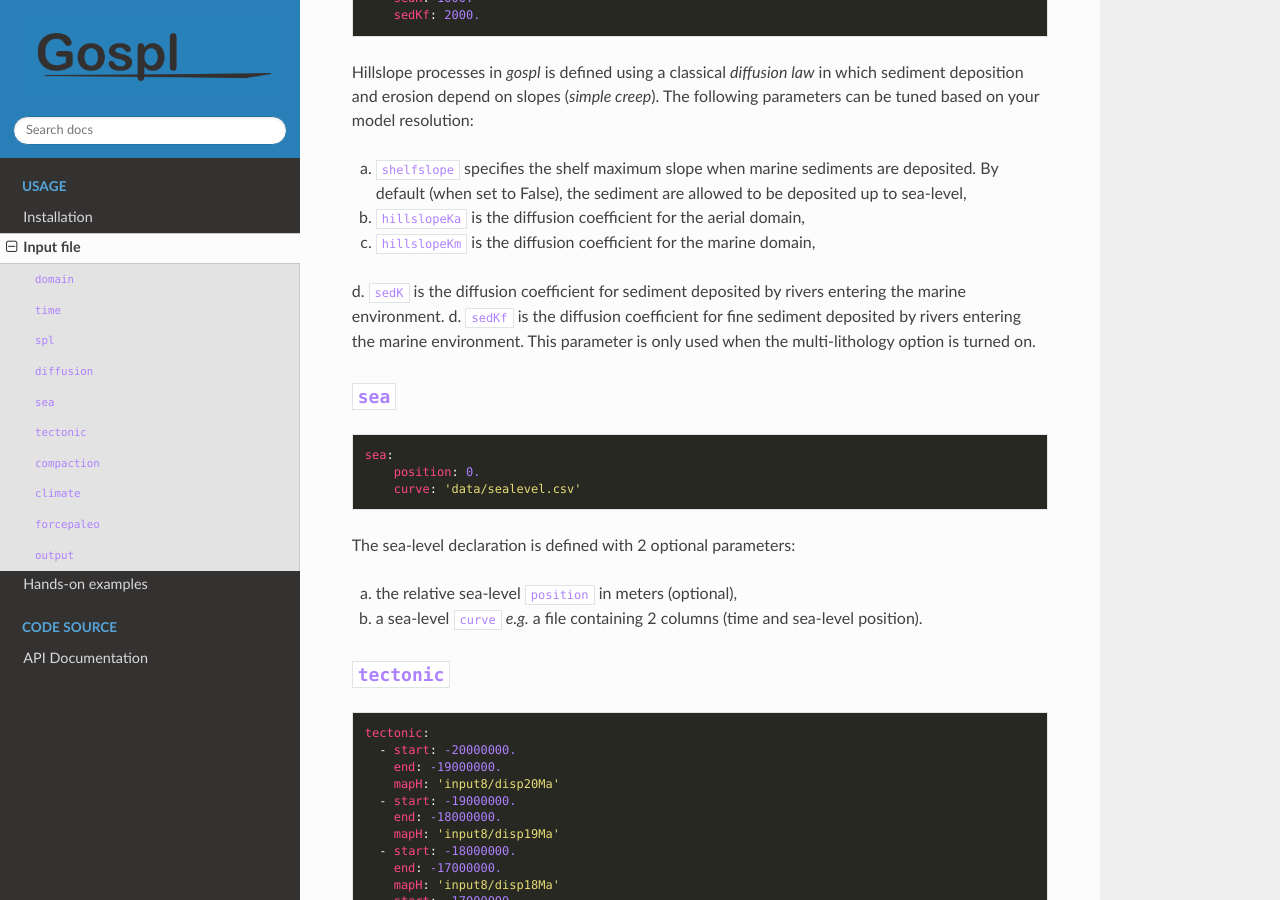
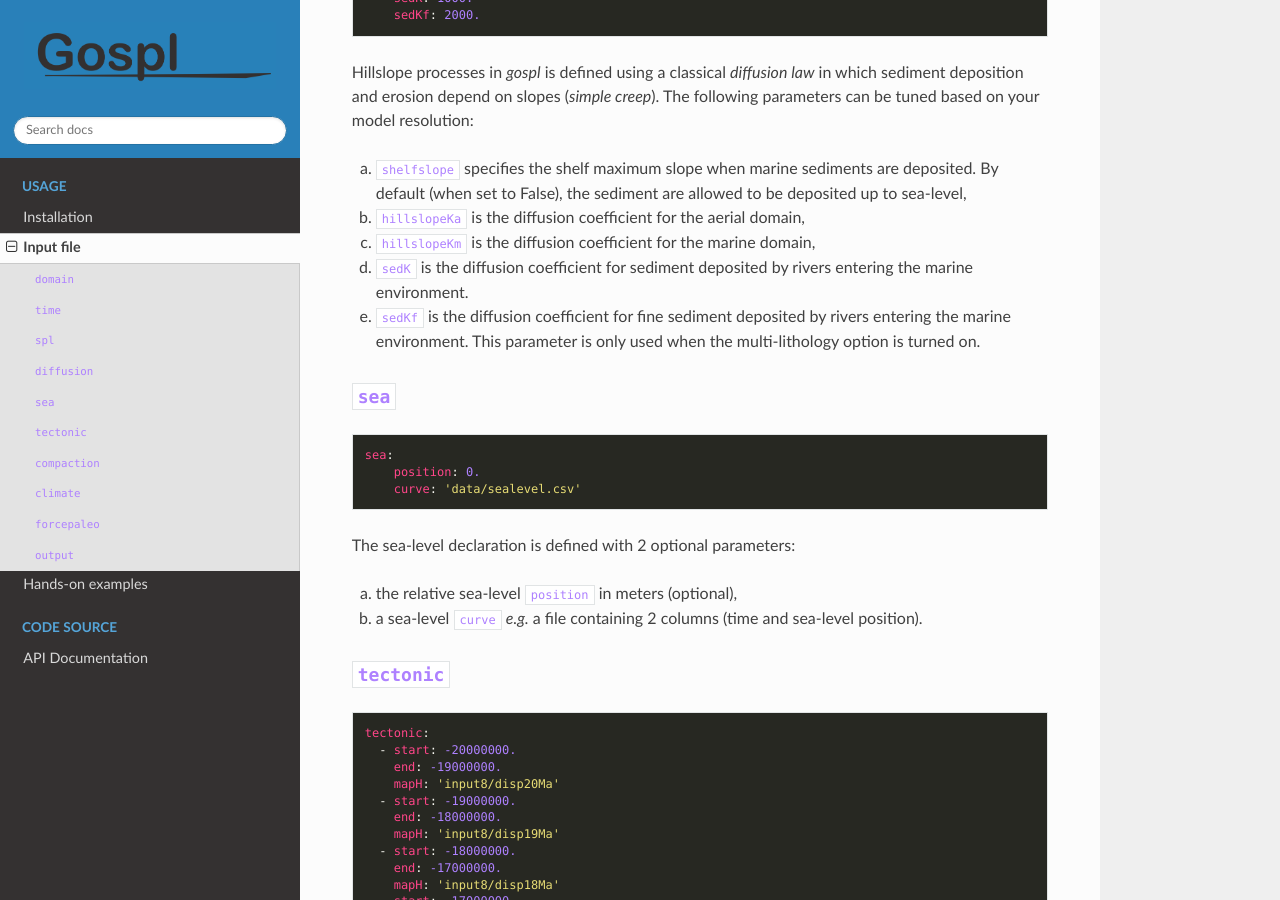
Before and after one commit to Geodels/gospl, a Sphinx documentation site: the page built from docs/inputfile.rst, in a window 1280 px wide and 900 px high, scrolled down 3997 px. Built offline with Sphinx 7.4.7 and the Read the Docs theme 2.0.0, drawn with Linux system fonts in a browser that asks for light colours; the version number is read from the project's files by our own code.

```diff
--- a/docs/inputfile.rst
+++ b/docs/inputfile.rst
@@ -133,7 +133,7 @@ a. :yaml:`shelfslope` specifies the shelf maximum slope when marine sediments ar
 b. :yaml:`hillslopeKa` is the diffusion coefficient for the aerial domain,
 c. :yaml:`hillslopeKm` is the diffusion coefficient for the marine domain,
 d. :yaml:`sedK` is the diffusion coefficient for sediment deposited by rivers entering the marine environment.
-d. :yaml:`sedKf` is the diffusion coefficient for fine sediment deposited by rivers entering the marine environment. This parameter is only used when the multi-lithology option is turned on.
+e. :yaml:`sedKf` is the diffusion coefficient for fine sediment deposited by rivers entering the marine environment. This parameter is only used when the multi-lithology option is turned on.
 
 
 :yaml:`sea`
```
